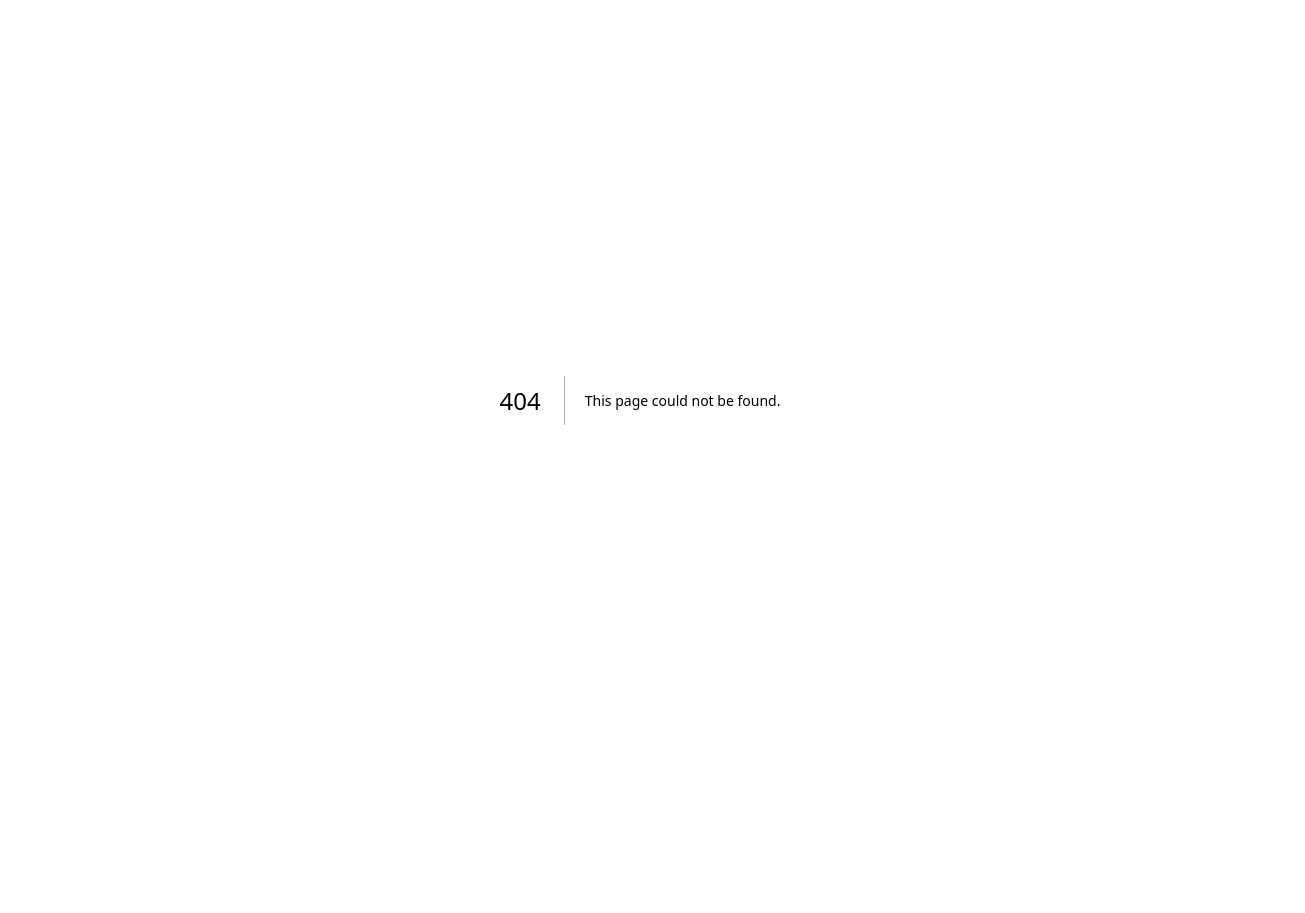
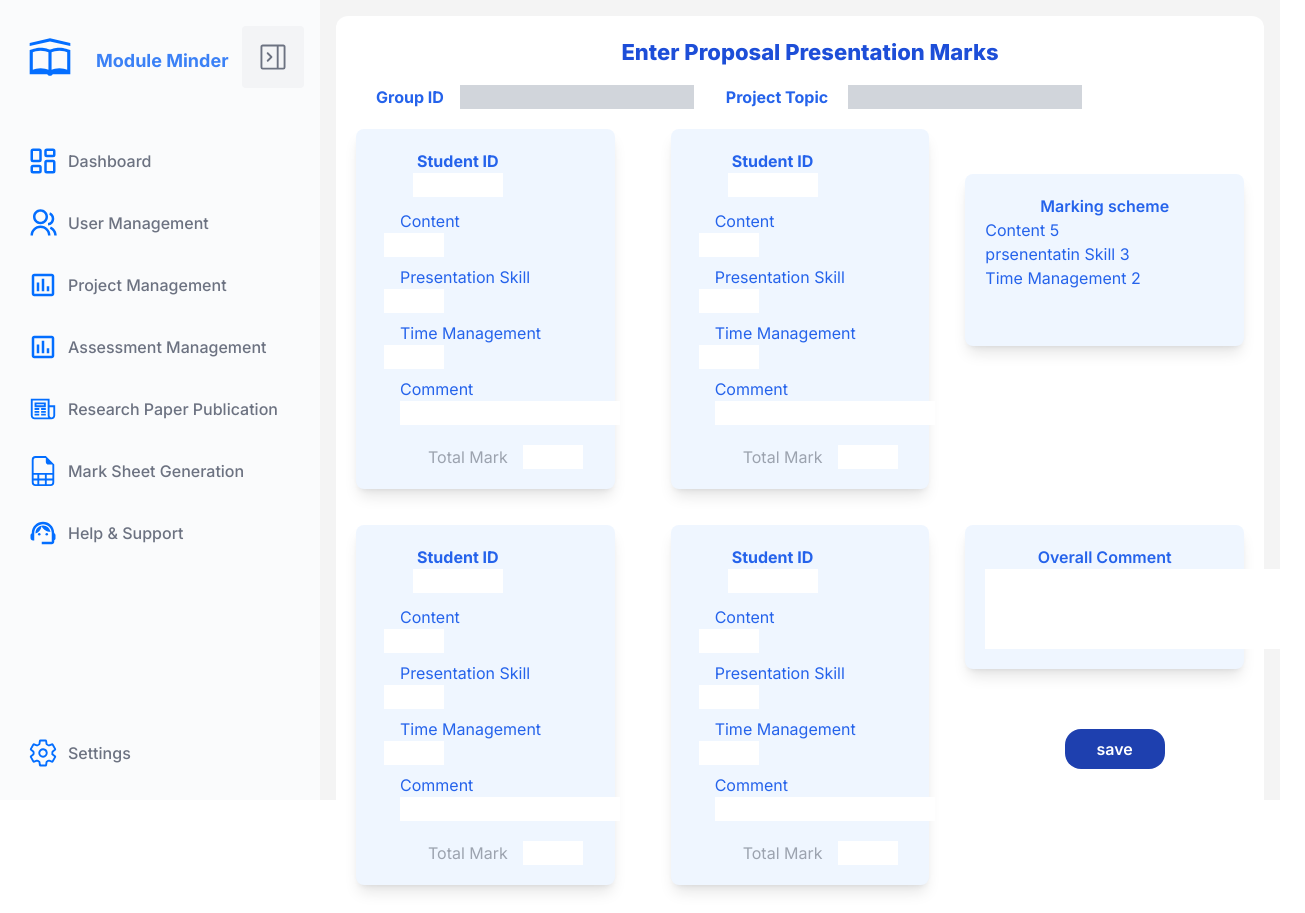
Before and after one commit to ITPM-JUN-WE-06/PMMS_frontend, a Next.js app: page /pmarks/proposal in a window 1280 px wide. Before the commit this address had no page. Shown: the whole page, 1305 px wide, since content can reach past the window. Before the commit the page ends 800 px from the top, so only its background shows below. Built offline with nearby package versions, Linux system fonts and the light colour scheme.

Commit message:
done proposal presentation mark add page

```diff
--- /dev/null
+++ b/app/pmarks/proposal/page.tsx
@@ -0,0 +1,217 @@
+import Layout from '@/app/components/layout'
+import React from 'react'
+import button from '@/app/components/button'
+
+function page() {
+  return (
+    <div>
+      <Layout>
+        <div className=" bg-white rounded-xl pb-7  align-justify">
+
+        <div className="pt-5 pl-5">
+            <div className="text-blue-700 font-extrabold text-center text-[22px]">Enter Proposal Presentation Marks</div>
+        </div>
+         <div className=" mt-4">
+              <label className=" ml-10 mr-4 text-blue-600 font-bold">Group ID</label>
+              <input className="bg-gray-300" type="text" id="pgid" />
+
+              <label className=" mr-4 ml-8 text-blue-600 font-bold">Project Topic</label>
+              <input className="bg-gray-300 ml-1" type="text" id="pTopic" />
+         </div>
+
+
+
+        <div className="grid grid-cols-3 gap-4">
+
+            <div className=" bg-blue-50 shadow-lg rounded-lg text-blue-600 m-5 p-5 ">
+                <div className="ml-[29px] mb-3">
+                     <label className=" ml-3 text-blue-600 font-bold">Student ID</label>
+                    <input className=" ml-2 w-[90px]" type="text" id="sid1" /> <br />
+                </div>
+                            <div className=" m-2">
+                                <label className=" mr-[99px] m-4 ">Content</label>
+                                <input className=" w-[60px]" type="number" id="sid1ProConM" /> <br />
+                            </div>
+
+                            <div className=" m-2">
+                                <label className=" mr-[30px] m-4">Presentation Skill</label>
+                                <input className=" w-[60px]" type="number" id="sid1ProPrM" /> <br />
+                            </div>
+
+                            <div className=" m-2">
+                                <label className=" mr-[19px]  m-4">Time Management</label>
+                                <input className=" w-[60px]" type="number" id="sid1ProTmM" /> <br />
+                            </div>
+
+                            <div className=" m-2">
+                                <label className=" m-4">Comment</label> <br />
+                                <input className=" ml-4 mb-2 w-[220px]" type="textarea" id="sid1ProCo" /> <br />
+                            </div>
+
+                            <div className="ml-[40px] mt-3">
+                                <label className=" text-gray-400 mr-[15px] ml-3">Total Mark</label>
+                                <input className=" w-[60px]" type="number" id="sid1ProTM" /> <br />
+                            </div>
+
+            </div>
+
+
+
+
+            <div>
+                        <div className=" bg-blue-50 shadow-lg rounded-lg text-blue-600 m-5 p-5 ">
+                            <div className="ml-[29px] mb-3">
+                                <label className=" ml-3 text-blue-600 font-bold">Student ID</label>
+                                <input className=" ml-2 w-[90px]" type="text" id="sid1" /> <br />
+                            </div>
+
+
+
+                            <div className=" m-2">
+                                <label className=" mr-[99px] m-4 ">Content</label>
+                                <input className=" w-[60px]" type="number" id="sid1ProConM" /> <br />
+                            </div>
+
+                            <div className=" m-2">
+                                <label className=" mr-[30px] m-4">Presentation Skill</label>
+                                <input className=" w-[60px]" type="number" id="sid1ProPrM" /> <br />
+                            </div>
+
+                            <div className=" m-2">
+                                <label className=" mr-[19px]  m-4">Time Management</label>
+                                <input className=" w-[60px]" type="number" id="sid1ProTmM" /> <br />
+                            </div>
+
+                            <div className=" m-2">
+                                <label className=" m-4">Comment</label> <br />
+                                <input className=" ml-4 mb-2 w-[220px]" type="textarea" id="sid1ProCo" /> <br />
+                            </div>
+
+                            <div className="ml-[40px] mt-3">
+                                <label className=" text-gray-400 mr-[15px] ml-3">Total Mark</label>
+                                <input className=" w-[60px]" type="number" id="sid1ProTM" /> <br />
+                            </div>
+
+                        </div>
+         </div>
+
+
+
+
+          <div>
+                        <div className=" bg-blue-50 shadow-lg rounded-lg text-blue-600 mr-5 mt-[65px] px-5 pt-5 pb-14 ">
+                          <h3 className="font-semibold text-center">Marking scheme</h3>
+                             <ol>
+                                <li>Content 5</li>
+                                <li>prsenentatin Skill 3</li>
+                                <li>Time Management 2</li>
+                            </ol>
+                        </div>
+
+            </div>
+
+
+
+
+
+
+            <div className="">
+            <div className=" bg-blue-50 shadow-lg rounded-lg text-blue-600 mx-5 p-5 ">
+                <div className="ml-[29px] mb-3">
+                     <label className=" ml-3 text-blue-600 font-bold">Student ID</label>
+                    <input className=" ml-2 w-[90px]" type="text" id="sid1" /> <br />
+                </div>
+
+
+
+                <div className=" m-2">
+                     <label className=" mr-[99px] m-4 ">Content</label>
+                    <input className=" w-[60px]" type="number" id="sid1ProConM" /> <br />
+                </div>
+
+                <div className=" m-2">
+                    <label className=" mr-[30px] m-4">Presentation Skill</label>
+                    <input className=" w-[60px]" type="number" id="sid1ProPrM" /> <br />
+                </div>
+
+                <div className=" m-2">
+                     <label className=" mr-[19px]  m-4">Time Management</label>
+                    <input className=" w-[60px]" type="number" id="sid1ProTmM" /> <br />
+                </div>
+
+                <div className=" m-2">
+                     <label className=" m-4">Comment</label> <br />
+                    <input className=" ml-4 mb-2 w-[220px]" type="textarea" id="sid1ProCo" /> <br />
+                </div>
+
+                <div className="ml-[40px] mt-3">
+                     <label className=" text-gray-400 mr-[15px] ml-3">Total Mark</label>
+                    <input className=" w-[60px]" type="number" id="sid1ProTM" /> <br />
+                </div>
+
+            </div>
+
+
+
+            </div>
+
+
+
+            <div>
+            <div className=" bg-blue-50 shadow-lg rounded-lg text-blue-600 mx-5 p-5 ">
+                <div className="ml-[29px] mb-3">
+                     <label className=" ml-3 text-blue-600 font-bold">Student ID</label>
+                    <input className=" ml-2 w-[90px]" type="text" id="sid1" /> <br />
+                </div>
+
+
+
+                <div className=" m-2">
+                     <label className=" mr-[99px] m-4 ">Content</label>
+                    <input className=" w-[60px]" type="number" id="sid1ProConM" /> <br />
+                </div>
+
+                <div className=" m-2">
+                    <label className=" mr-[30px] m-4">Presentation Skill</label>
+                    <input className=" w-[60px]" type="number" id="sid1ProPrM" /> <br />
+                </div>
+
+                <div className=" m-2">
+                     <label className=" mr-[19px]  m-4">Time Management</label>
+                    <input className=" w-[60px]" type="number" id="sid1ProTmM" /> <br />
+                </div>
+
+                <div className=" m-2">
+                     <label className=" m-4">Comment</label> <br />
+                    <input className=" ml-4 mb-2 w-[220px]" type="textarea" id="sid1ProCo" /> <br />
+                </div>
+
+                <div className="ml-[40px] mt-3">
+                     <label className=" text-gray-400 mr-[15px] ml-3">Total Mark</label>
+                    <input className=" w-[60px]" type="number" id="sid1ProTM" /> <br />
+                </div>
+
+            </div>
+
+
+            </div>
+            <div className="">
+
+            <div className=" bg-blue-50 shadow-lg rounded-lg text-blue-600 mr-5 p-5 ">
+                                <h1 className="font-semibold text-center">Overall Comment</h1>
+                                <input className=" w-[320px] h-[80px]" type="textarea" />
+                            </div>
+
+                       <div><center><button className=" bg-blue-800 rounded-2xl text-white font-semibold w-[100px] mt-[60px] h-[40px]">save</button>
+                            </center>
+                       </div>
+            </div>
+        </div>
+        </div>
+
+      </Layout>
+    </div>
+  )
+}
+
+export default page
```
